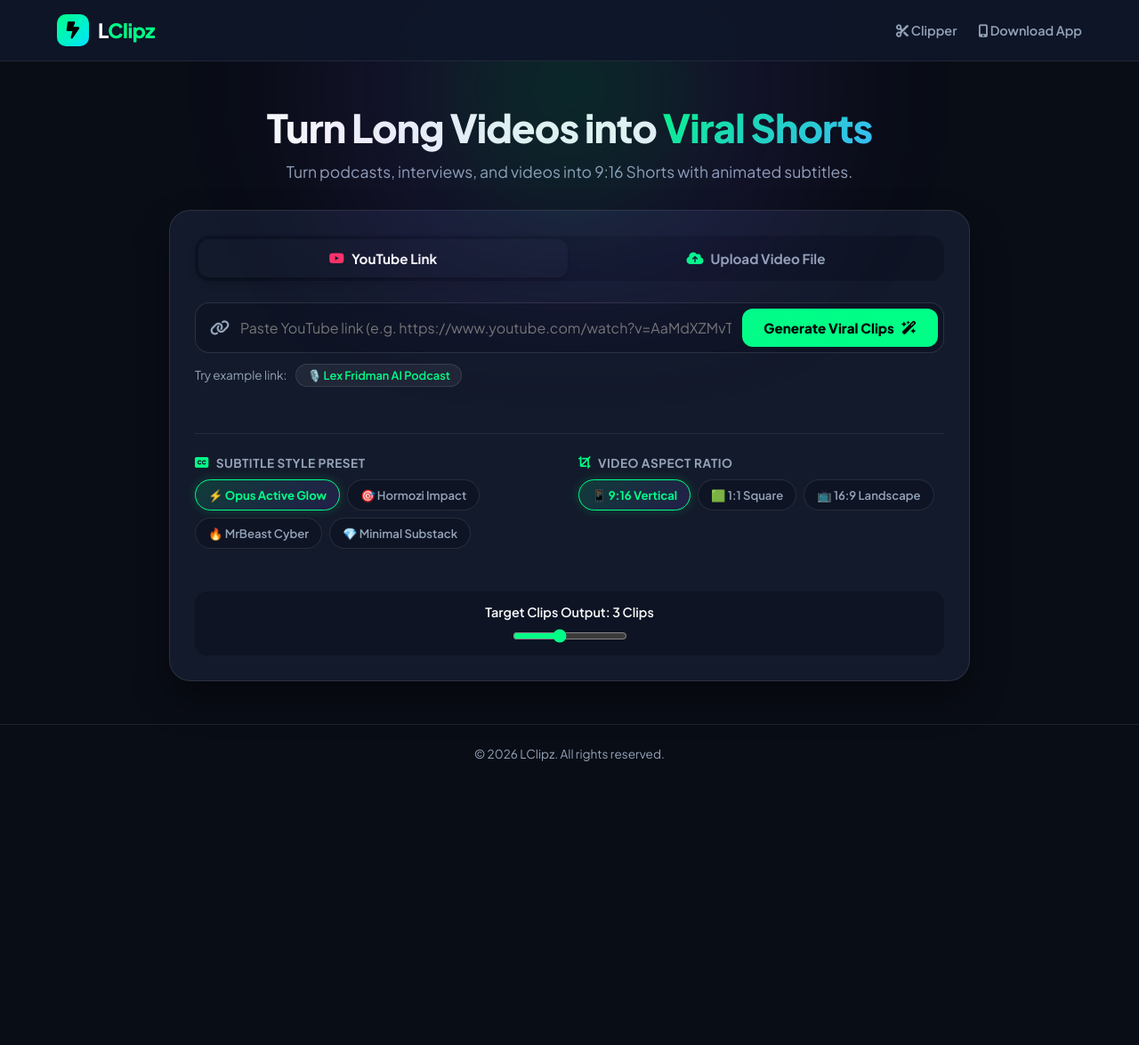
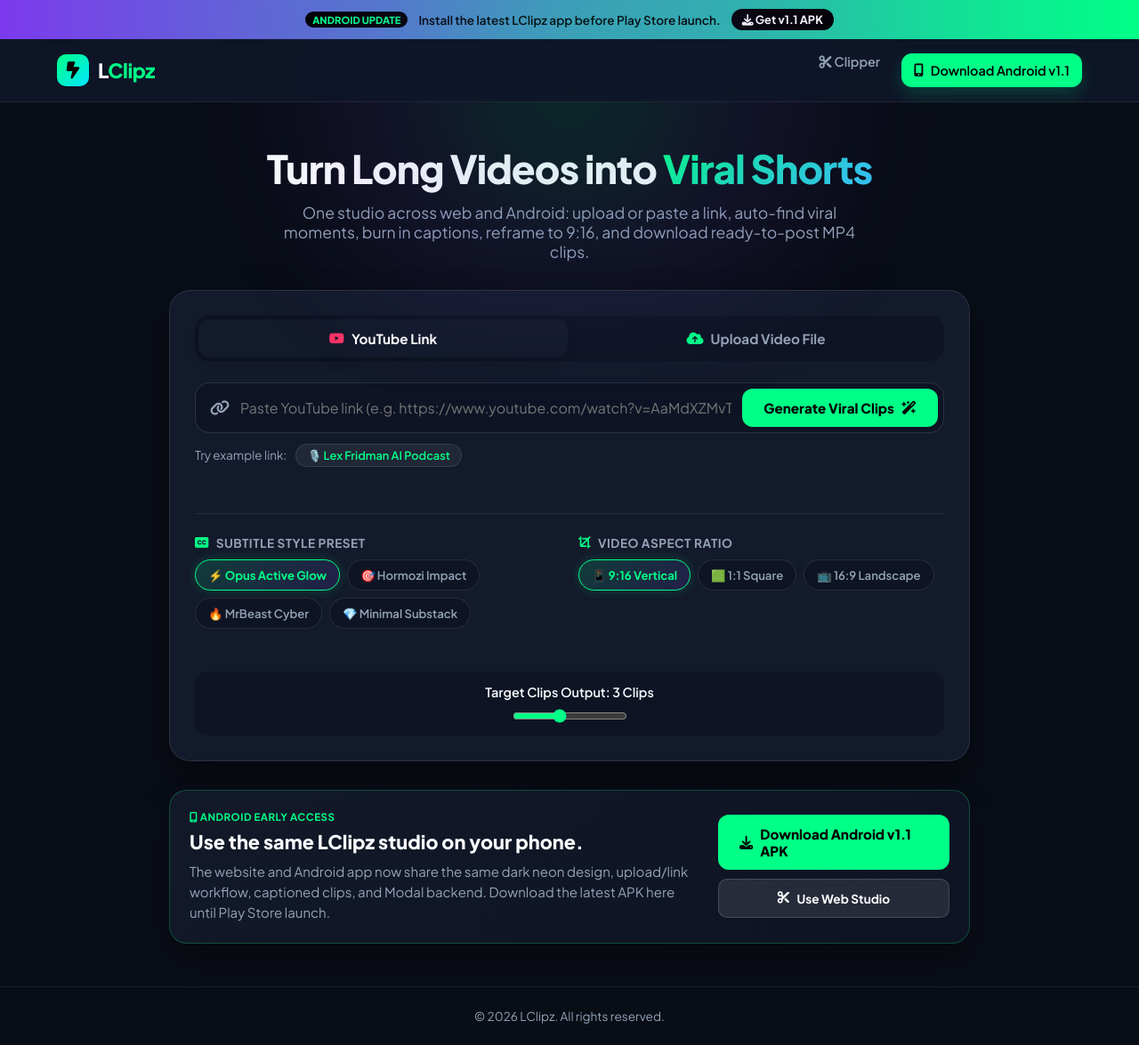
Before and after one commit to Ibeekay1993/Clipz-stream, a plain HTML site: page index.html in a window 1280 px wide. Shown: the whole page at 89% size. Before the commit the page ends 880 px from the top, so only its background shows below. Drawn offline with Linux system fonts and the light colour scheme.

Commit message:
Deploy LClipz v1.1: 100% synchronized Web and Android design system & direct APK update

```diff
--- a/index.html
+++ b/index.html
@@ -14,6 +14,13 @@
     <link rel="stylesheet" href="https://cdnjs.cloudflare.com/ajax/libs/font-awesome/6.4.0/css/all.min.css">
 </head>
 <body>
+    <div class="top-banner">
+        <div class="banner-content">
+            <span class="badge-new">ANDROID UPDATE</span>
+            <span>Install the latest LClipz app before Play Store launch.</span>
+            <a href="/lclipz-android-latest.apk" download class="btn-download-apk"><i class="fa-solid fa-download"></i> Get v1.1 APK</a>
+        </div>
+    </div>
     <!-- Main Navigation Bar -->
     <header class="navbar">
         <div class="nav-container">
@@ -23,7 +30,7 @@
             </div>
             <nav class="nav-links">
                 <a href="#clipper" class="nav-item active"><i class="fa-solid fa-scissors"></i> Clipper</a>
-                <a href="/app-debug.apk" download class="btn-nav-download"><i class="fa-solid fa-mobile-screen-button"></i> Download App</a>
+                <a href="/lclipz-android-latest.apk" download class="btn-nav-download"><i class="fa-solid fa-mobile-screen-button"></i> Download Android v1.1</a>
             </nav>
         </div>
     </header>
@@ -35,7 +42,7 @@
 
             <div class="hero-header">
                 <h1 class="hero-title">Turn Long Videos into <span class="gradient-text">Viral Shorts</span></h1>
-                <p class="hero-subtitle">Turn podcasts, interviews, and videos into 9:16 Shorts with animated subtitles.</p>
+                <p class="hero-subtitle">One studio across web and Android: upload or paste a link, auto-find viral moments, burn in captions, reframe to 9:16, and download ready-to-post MP4 clips.</p>
             </div>
 
             <!-- Main Interactive Studio Card -->
@@ -146,6 +153,18 @@
                 </div>
             </div>
 
+
+            <section class="app-update-panel" id="android-update">
+                <div class="app-update-copy">
+                    <span class="video-status-tag"><i class="fa-solid fa-mobile-screen-button text-neon"></i> Android early access</span>
+                    <h2>Use the same LClipz studio on your phone.</h2>
+                    <p>The website and Android app now share the same dark neon design, upload/link workflow, captioned clips, and Modal backend. Download the latest APK here until Play Store launch.</p>
+                </div>
+                <div class="app-update-actions">
+                    <a href="/lclipz-android-latest.apk" download class="btn-primary full-width"><i class="fa-solid fa-download"></i> Download Android v1.1 APK</a>
+                    <a href="#clipper" class="btn-secondary app-update-secondary"><i class="fa-solid fa-scissors"></i> Use Web Studio</a>
+                </div>
+            </section>
             <!-- Live Downloading Progress Monitor Card -->
             <div class="progress-card" id="progress-card" style="display: none;">
                 <div class="progress-header">
@@ -209,7 +228,7 @@
         </button>
         <button class="mobile-nav-item" id="mobile-nav-presets" onclick="switchMobileTab('presets')">
             <i class="fa-solid fa-wand-magic-sparkles"></i>
-            <span>Presets</span>
+            <span>Styles</span>
         </button>
         <button class="mobile-nav-item" id="mobile-nav-history" onclick="switchMobileTab('history')">
             <i class="fa-solid fa-film"></i>
--- a/style.css
+++ b/style.css
@@ -965,3 +965,67 @@ body {
         padding-bottom: 70px;
     }
 }
+
+.btn-nav-download {
+    background: var(--primary-neon);
+    color: #000 !important;
+    padding: 10px 14px;
+    border-radius: 12px;
+    font-weight: 800;
+    display: inline-flex;
+    align-items: center;
+    gap: 8px;
+    box-shadow: 0 8px 18px rgba(0, 255, 135, 0.18);
+}
+
+.btn-nav-download:hover {
+    color: #000 !important;
+    background: #00E67A;
+}
+
+.app-update-panel {
+    background: linear-gradient(135deg, rgba(19, 26, 43, 0.96), rgba(14, 20, 36, 0.96));
+    border: 1px solid rgba(0, 255, 135, 0.24);
+    border-radius: 20px;
+    padding: 22px;
+    display: grid;
+    grid-template-columns: minmax(0, 1fr) 260px;
+    gap: 20px;
+    align-items: center;
+    box-shadow: 0 18px 34px rgba(0, 0, 0, 0.32);
+}
+
+.app-update-copy {
+    display: flex;
+    flex-direction: column;
+    gap: 8px;
+}
+
+.app-update-copy h2 {
+    font-size: 1.35rem;
+    line-height: 1.2;
+    font-weight: 900;
+}
+
+.app-update-copy p {
+    color: var(--text-muted);
+    line-height: 1.55;
+    font-size: 0.94rem;
+    max-width: 680px;
+}
+
+.app-update-actions {
+    display: flex;
+    flex-direction: column;
+    gap: 10px;
+}
+
+.app-update-secondary {
+    width: 100%;
+    min-height: 44px;
+    display: inline-flex;
+    align-items: center;
+    justify-content: center;
+    gap: 8px;
+    text-decoration: none;
+}
--- a/web/style.css
+++ b/web/style.css
@@ -965,3 +965,67 @@ body {
         padding-bottom: 70px;
     }
 }
+
+.btn-nav-download {
+    background: var(--primary-neon);
+    color: #000 !important;
+    padding: 10px 14px;
+    border-radius: 12px;
+    font-weight: 800;
+    display: inline-flex;
+    align-items: center;
+    gap: 8px;
+    box-shadow: 0 8px 18px rgba(0, 255, 135, 0.18);
+}
+
+.btn-nav-download:hover {
+    color: #000 !important;
+    background: #00E67A;
+}
+
+.app-update-panel {
+    background: linear-gradient(135deg, rgba(19, 26, 43, 0.96), rgba(14, 20, 36, 0.96));
+    border: 1px solid rgba(0, 255, 135, 0.24);
+    border-radius: 20px;
+    padding: 22px;
+    display: grid;
+    grid-template-columns: minmax(0, 1fr) 260px;
+    gap: 20px;
+    align-items: center;
+    box-shadow: 0 18px 34px rgba(0, 0, 0, 0.32);
+}
+
+.app-update-copy {
+    display: flex;
+    flex-direction: column;
+    gap: 8px;
+}
+
+.app-update-copy h2 {
+    font-size: 1.35rem;
+    line-height: 1.2;
+    font-weight: 900;
+}
+
+.app-update-copy p {
+    color: var(--text-muted);
+    line-height: 1.55;
+    font-size: 0.94rem;
+    max-width: 680px;
+}
+
+.app-update-actions {
+    display: flex;
+    flex-direction: column;
+    gap: 10px;
+}
+
+.app-update-secondary {
+    width: 100%;
+    min-height: 44px;
+    display: inline-flex;
+    align-items: center;
+    justify-content: center;
+    gap: 8px;
+    text-decoration: none;
+}
```
Also changed, not shown: web/index.html (+22 -3 lines), 7 other files.
